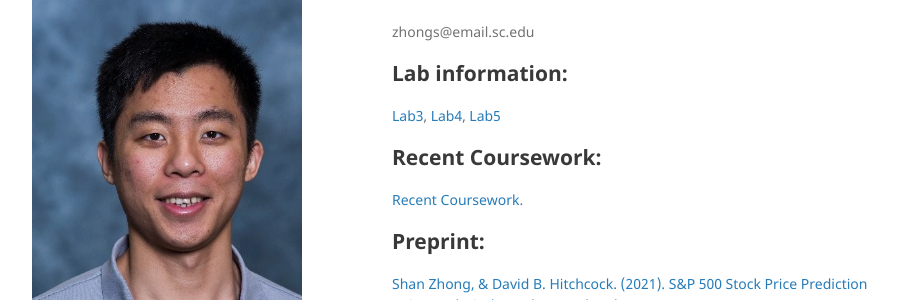
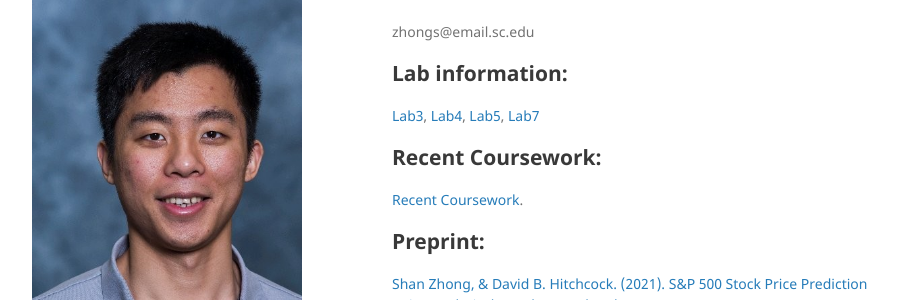
Before and after one commit to Shanlearning/Shanlearning.github.io, a Jekyll site: the page built from index.md, in a window 1280 px wide. Shown: the part 121-421 px from the top of the page, without its empty margins (178-1076 px from the left). Built offline with Jekyll 4.4.1, drawn with Linux system fonts in a browser that asks for light colours.

Commit message:
Update index.md

```diff
--- a/index.md
+++ b/index.md
@@ -12,7 +12,8 @@ zhongs@email.sc.edu
 
 [Lab3](https://github.com/Shanlearning/Stat201/tree/master/Lab3),
 [Lab4](https://github.com/Shanlearning/Stat201/tree/master/Lab4),
-[Lab5](https://github.com/Shanlearning/Stat201/tree/master/Lab5)
+[Lab5](https://github.com/Shanlearning/Stat201/tree/master/Lab5),
+[Lab7](https://github.com/Shanlearning/Stat201/tree/master/Lab7)
 
 ## Recent Coursework:
 [Recent Coursework](https://github.com/Shanlearning/past-coursework#past-coursework).
```
